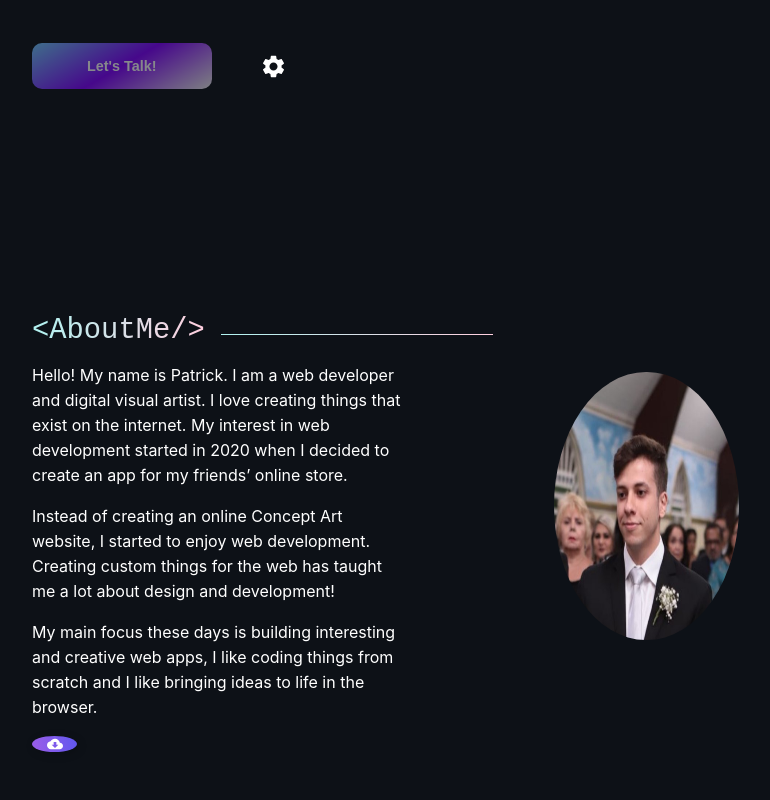
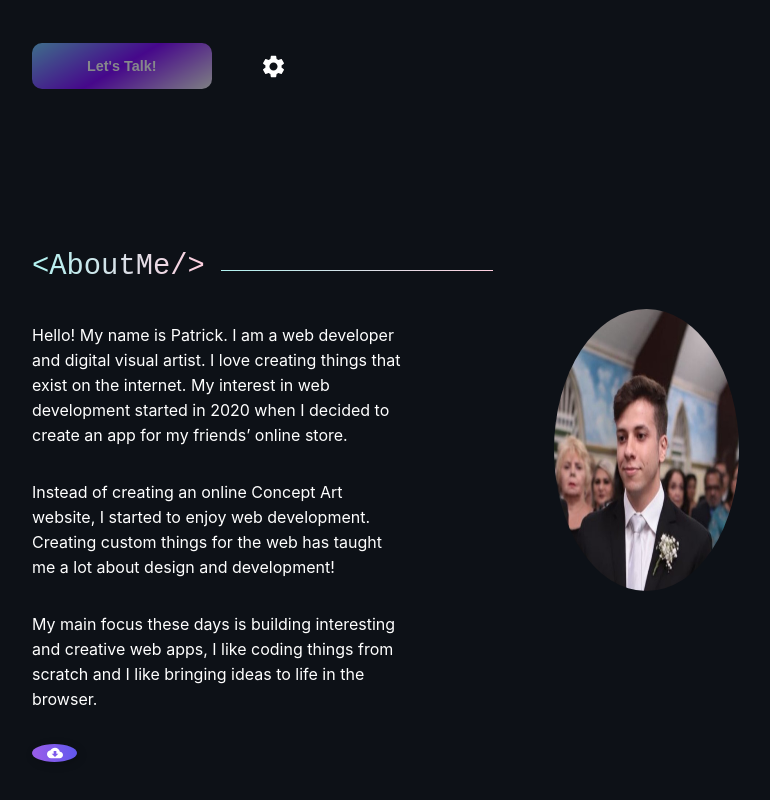
Before and after one commit to PatrickSampa/github.io, a React (Vite) app: page / in a window 1280 px wide. Shown: the part 694-1494 px from the top of the page, without its empty margins (224-994 px from the left). Built offline with nearby package versions, Linux system fonts and the light colour scheme.

Commit message:
correction css

```diff
--- a/src/components/About/About.tsx
+++ b/src/components/About/About.tsx
@@ -23,6 +23,7 @@ export const About = () => {
             width="80%"
             lineHeight="25px"
             fontWeight="400"
+            marginTop="0.5rem"
           >
             Hello! My name is Patrick. I am a web developer and digital visual
             artist. I love creating things that exist on the internet. My
--- a/src/components/About/styled.about.tsx
+++ b/src/components/About/styled.about.tsx
@@ -24,6 +24,7 @@ export type ParagraphProps = {
   opacityNumber?: string;
   transformNumber?: string;
   transitionDelayNumber?: string;
+  marginTop?: string;
 };
 
 export const AboutWrapper = styled.div`
@@ -36,7 +37,7 @@ export const AboutWrapper = styled.div`
 
 export const DivAbout = styled.div`
   width: 60%;
-  height: 60%;
+  height: 80%;
   margin-top: 10rem;
   display: flex;
 `;
@@ -46,7 +47,7 @@ export const DivAboutText = styled.div`
   height: 100%;
   display: flex;
   flex-direction: column;
-  gap: 1rem;
+  gap: 2rem;
 `;
 
 export const DivAboutTextTitle = styled.div`
@@ -67,8 +68,9 @@ export const AboutTextLine = styled.p`
 
 export const DivAboutImage = styled.img`
   width: 60%;
-  height: 70%;
+  height: 55%;
   border-radius: 50%;
+  margin-bottom: 7rem;
 `;
 
 export const DivAboutImageWrapper = styled.div`
@@ -118,6 +120,7 @@ export const TextAboutDescription = styled.p<ParagraphProps>`
   flex-direction: ${({ flexDirection }) => flexDirection || ""};
   justify-content: ${({ justifyContent }) => justifyContent || ""};
   align-items: ${({ alignItems }) => alignItems || ""};
+  margin-top: ${({ marginTop }) => marginTop || ""};
 
   /* opacity: ${({ isVisible }) => (isVisible ? 1 : 0)};
   transition: opacity ${({ opacityNumber }) => opacityNumber} ease-in-out,
```
